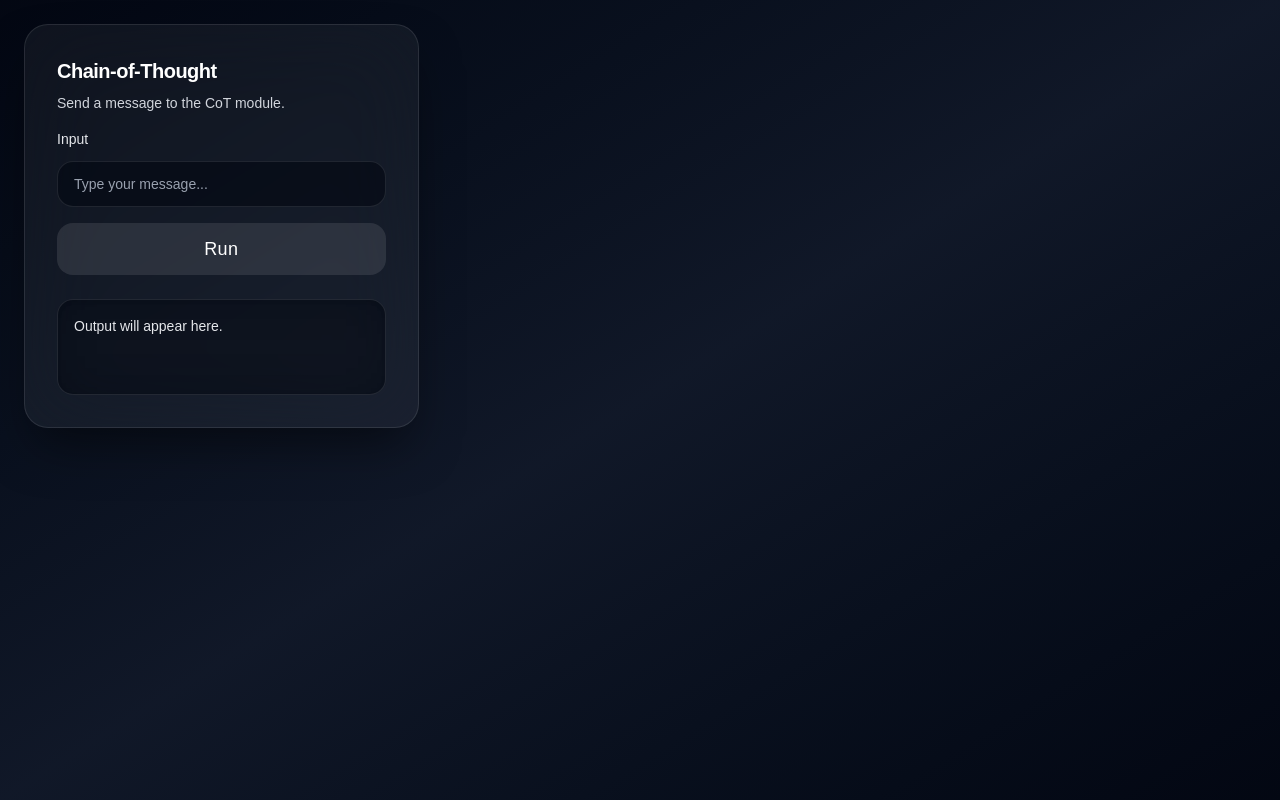
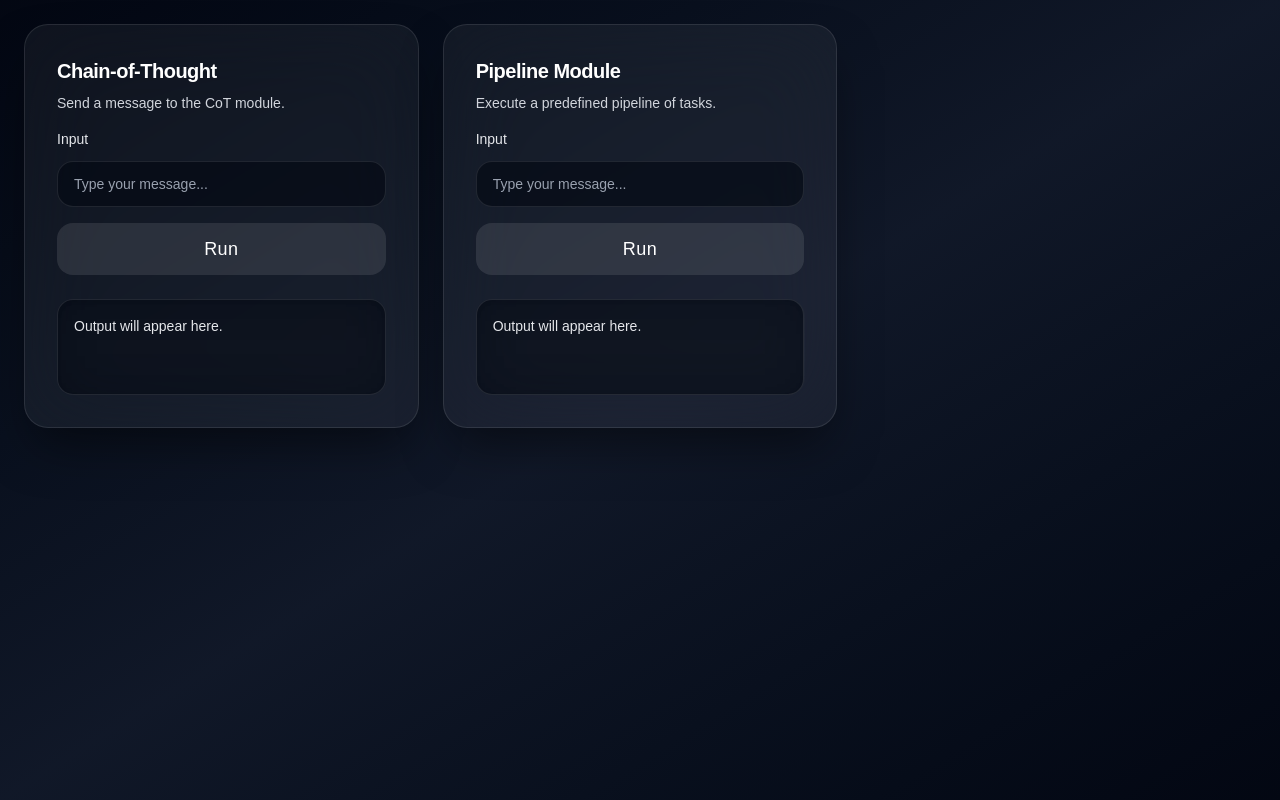
Before and after one commit to shartma2/TTP_v2, a Next.js app in the folder frontend/: page / in a window 1280 px wide. Built offline with nearby package versions, Linux system fonts and the light colour scheme.

Commit message:
feat: adds a module card for the pipeline module in the frontend

```diff
--- a/frontend/app/page.tsx
+++ b/frontend/app/page.tsx
@@ -9,7 +9,11 @@ export default function Home() {
       module: "cot",
       description: "Send a message to the CoT module.",
     },
-    // Add more modules here as needed
+    {
+      title: "Pipeline Module",
+      module: "pipeline",
+      description: "Execute a predefined pipeline of tasks.",
+    },
   ];
 
   return (
```
